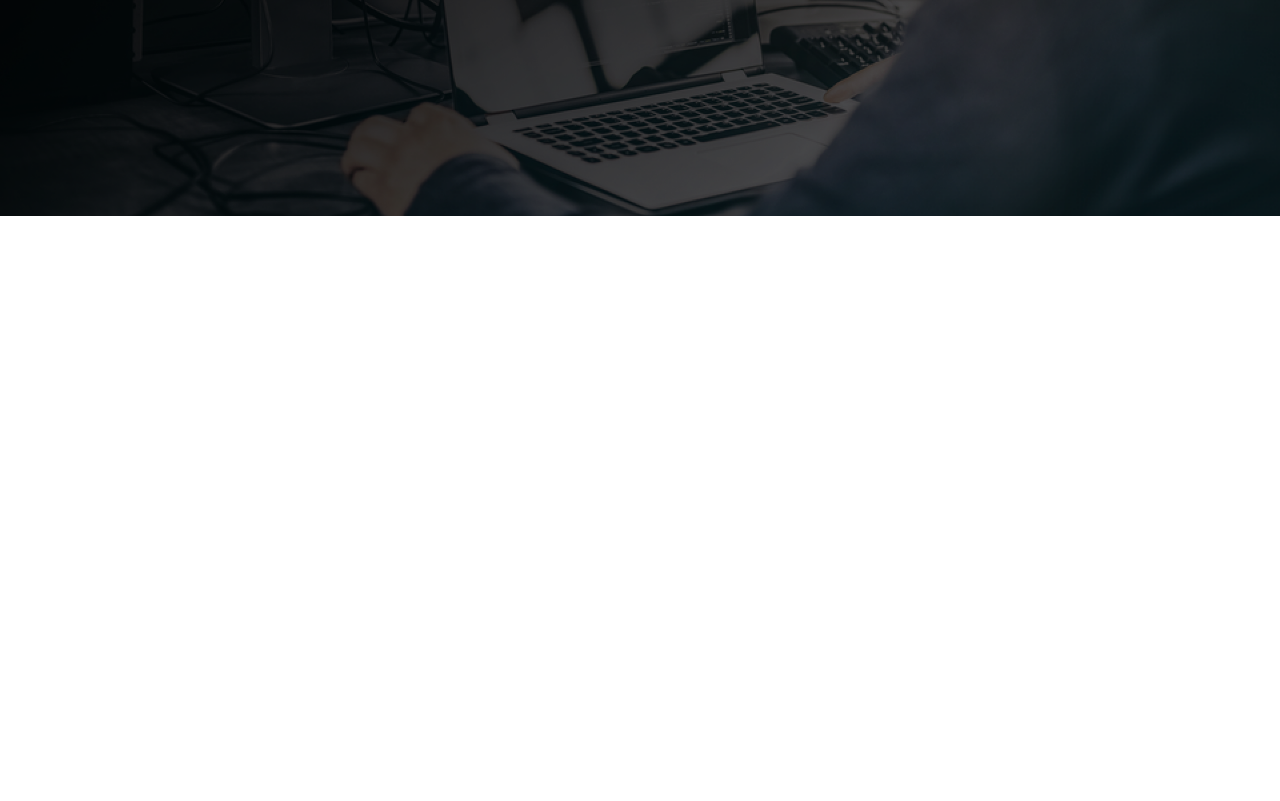
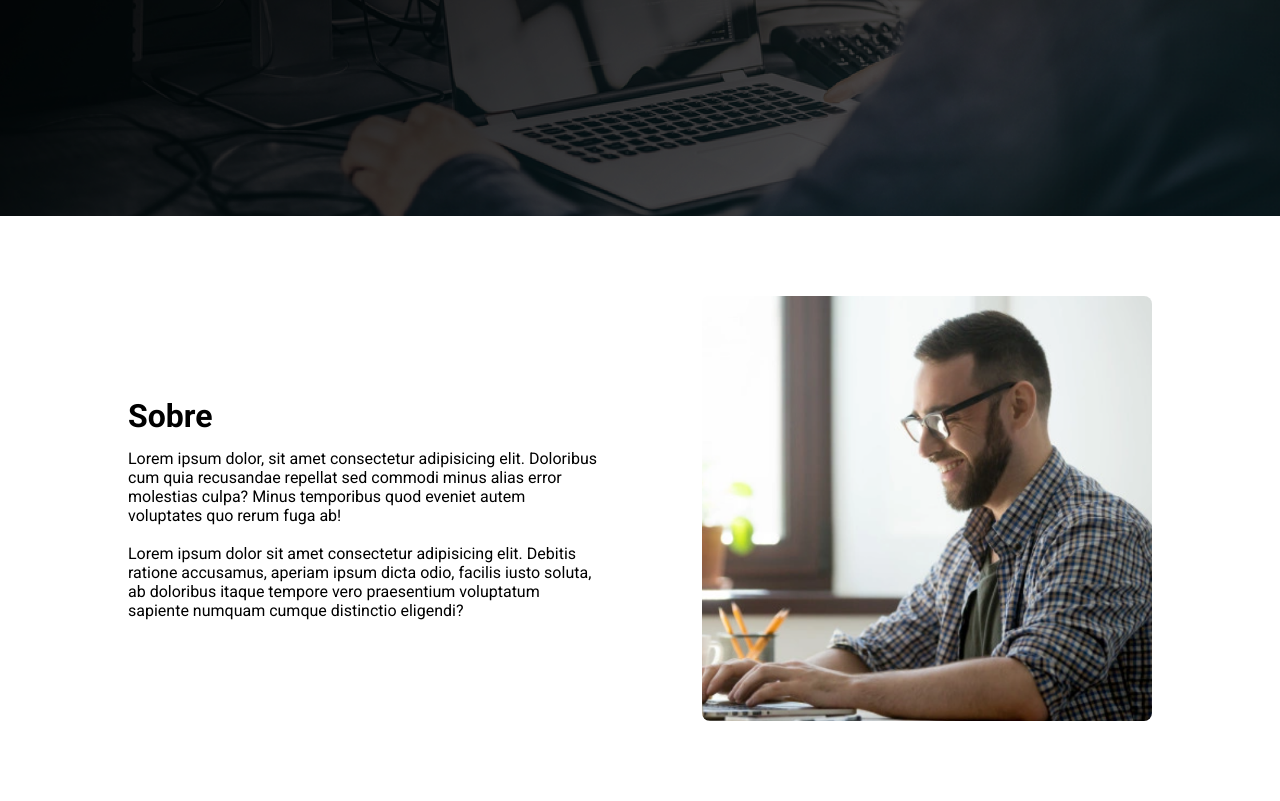
Before and after one commit to Rafaelmorales1982/Portfolio-Sujeito-Programador, a plain HTML site: page index.html in a window 1280 px wide. Shown: the part 584-1385 px from the top of the page. Before the commit the page ends 800 px from the top, so only its background shows below. Drawn offline with Linux system fonts and the light colour scheme.

Commit message:
Projeto portfolio seção about finalizada

```diff
--- a/css/style.css
+++ b/css/style.css
@@ -17,6 +17,9 @@ body {
   height: 80px;
   align-items: center;
   justify-content: space-between;
+  position: sticky;
+  top: 0;
+  z-index: 9;
 
 }
 
@@ -77,7 +80,7 @@ body {
   border-radius: 4px;
   font-size: 18px;
   font-weight: bold;
-  transition: 0.8s;
+  transition: 0.7s;
 }
 
 .main a {
@@ -88,7 +91,41 @@ body {
 .btn-projetos:hover {
   background-color: #1e96fc;
   color: #ffffff;
+  transform: scale(1.1);
 }
 
 
 /*FIM MAIN*/
+
+/*INICIO ABOUT*/
+.about {
+  background-color: #ffffff;
+  width: 100%;
+  padding-left: 10%;
+  padding-right: 10%;
+  padding-top: 80px;
+  padding-bottom: 80px;
+
+  display: flex;
+  flex-direction: row;
+  align-items: center;
+  justify-content: space-between;
+}
+
+
+.about div {
+  max-width: 50%;
+  padding-right: 40px;
+}
+
+.about img {
+  max-width: 450px;
+  border-radius: 8px;
+}
+
+.about div h2 {
+  font-size: 32px;
+  margin-bottom: 14px;
+}
+
+/*FIM ABOUT*/
--- a/index.html
+++ b/index.html
@@ -35,6 +35,29 @@
 
 <!--FIM MAIN-->
 
+<!--  INICIO SEÇÃO SOBRE-->
+<section class="about">
+  <div>
+    <h2>Sobre</h2>
+    <p>Lorem ipsum dolor, sit amet consectetur adipisicing elit. Doloribus cum quia recusandae repellat sed commodi minus alias error molestias culpa? Minus temporibus quod eveniet autem voluptates quo rerum fuga ab!</p>
+    <br>
+    <p>Lorem ipsum dolor sit amet consectetur adipisicing elit. Debitis ratione accusamus, aperiam ipsum dicta odio, facilis iusto soluta, ab doloribus itaque tempore vero praesentium voluptatum sapiente numquam cumque distinctio eligendi?</p>
+  </div>
+<!--IMAGEM SOBRE PC-->
+<img src="./img/foto-pc.png" alt="Foto programador">
+
+</section>
+
+<!--FIM SEÇÃO SOBRE-->
+
+<!--INICIANDO SEÇÃO MEUS PROJETOS-->
+
+
+
+<!--FIM SEÇÃO MEUS PROJETOS-->
+
+
+
 
 
 
```
